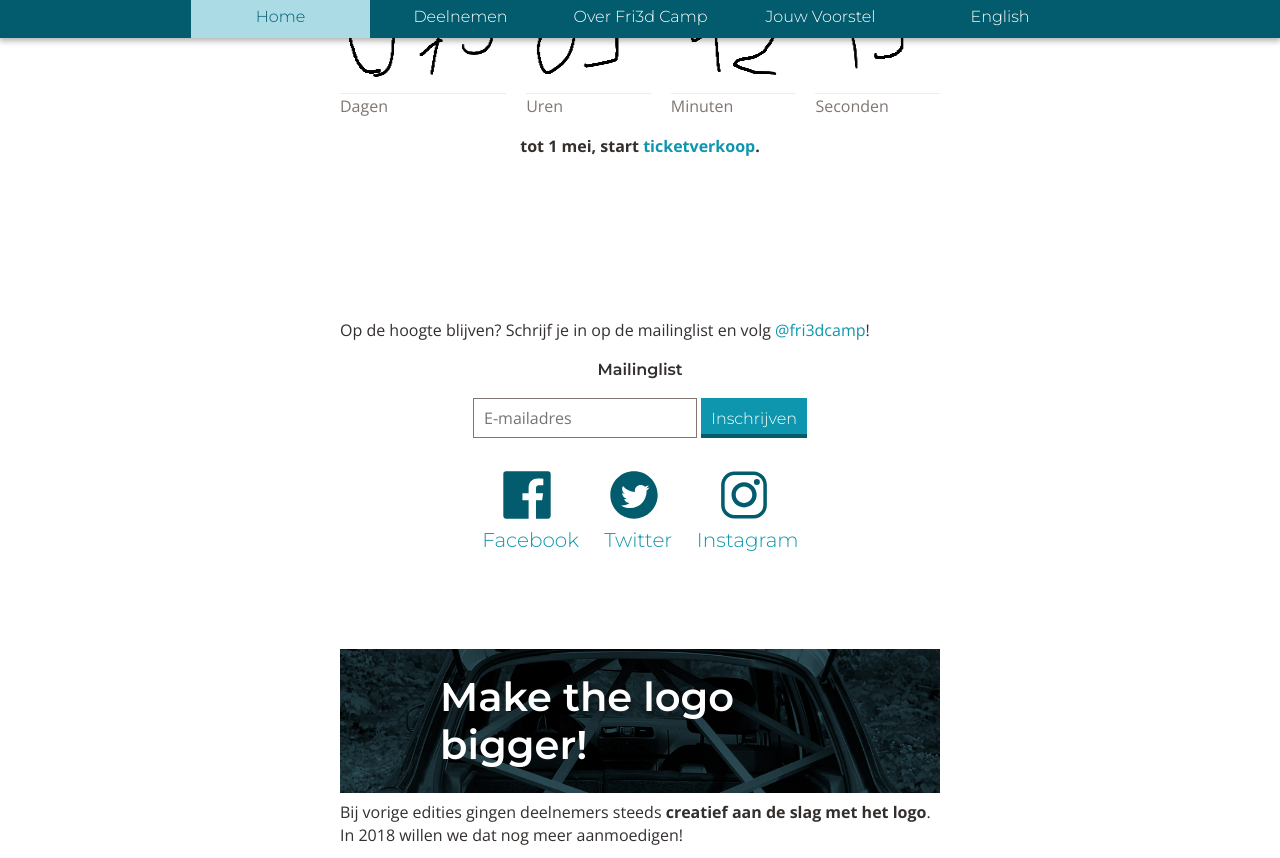
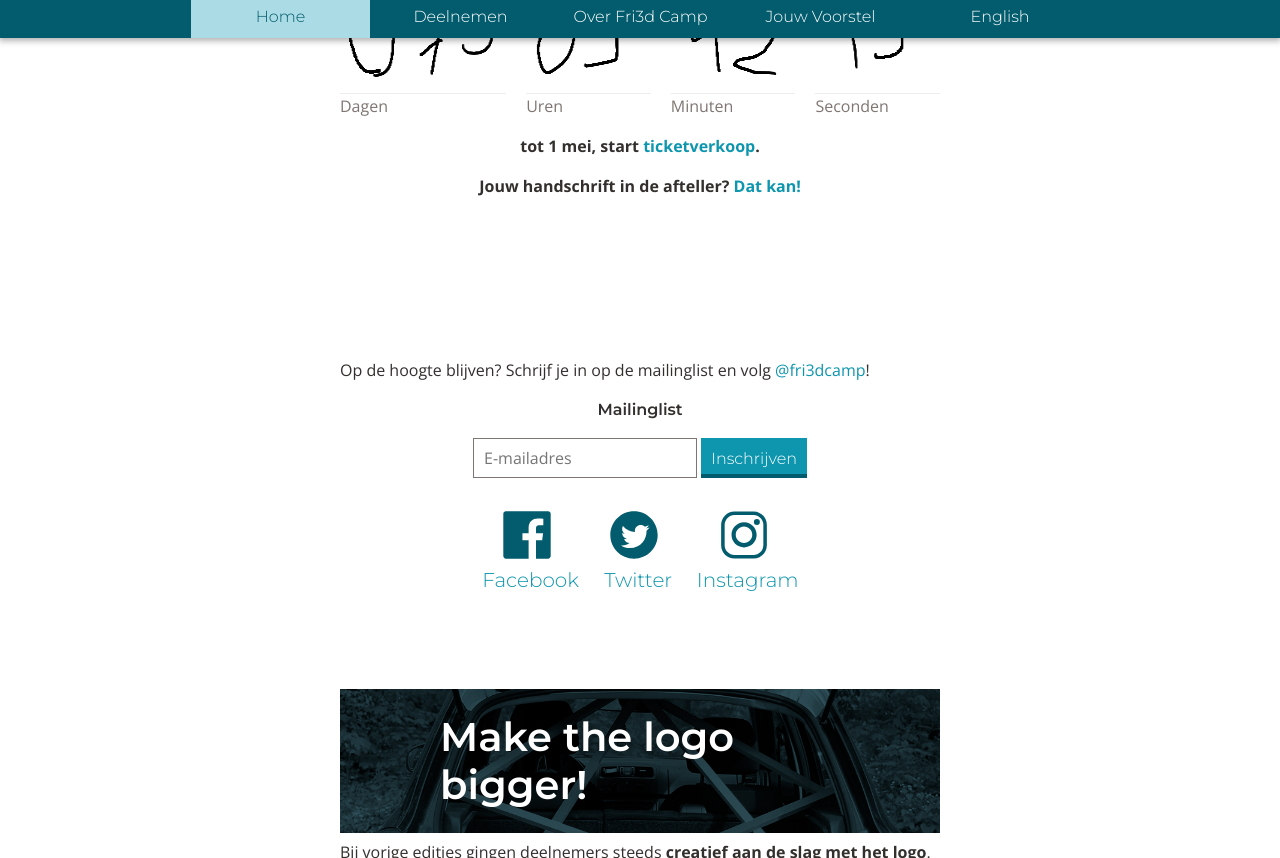
Before and after one commit to Fri3dCamp/fri3d2018-announce, a Jekyll site: the page built from index.html, in a window 1280 px wide and 900 px high, scrolled down 901 px, cut to the strip 42-900 px from the top of the window. Built offline with Jekyll 4.4.1, drawn with Linux system fonts in a browser that asks for light colours; nearby versions of some CDN libraries; grey boxes are pictures that could not be loaded.

Commit message:
link to font collector

```diff
--- a/index.html
+++ b/index.html
@@ -31,6 +31,7 @@ navlevel: 0
                 </div>
             </div>
             <p class="cdfooter">tot 1 mei, start <a href ="{{ site.baseurl }}/deelnemen/tickets.html">ticketverkoop</a>.</p>
+            <p class="cdfooter">Jouw handschrift in de afteller? <a href="http://font.fri3d.be">Dat kan!</a></p>
         </div>
         <p> Op de hoogte blijven? Schrijf je in op de mailinglist en volg <a href="//www.twitter.com/fri3dcamp">@fri3dcamp</a>!
         {% include mailinglist_social.html %}
```
